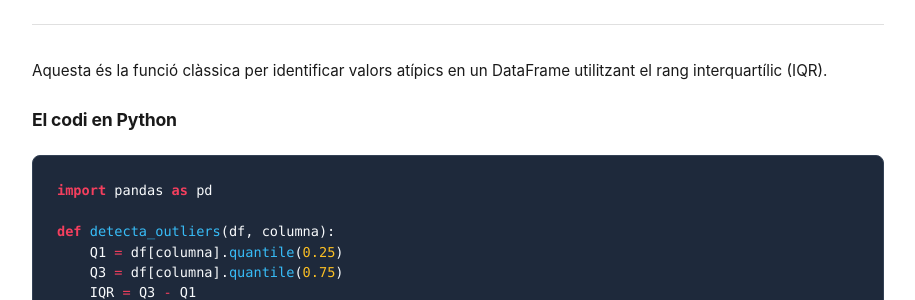
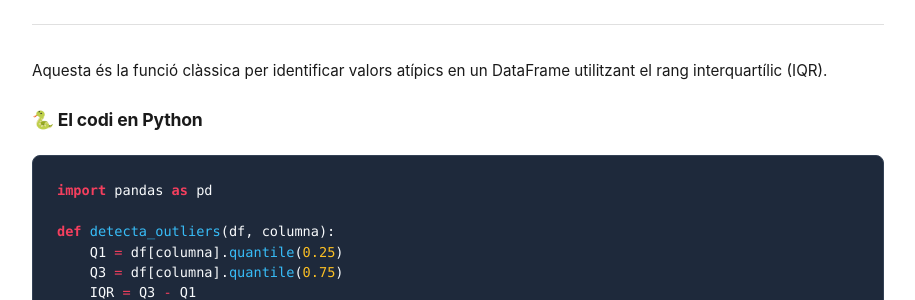
Before and after one commit to alberthr/alberthr.github.io, a Jekyll site: the page built from _posts/2005-06-09-outliers-iqr.md, in a window 1280 px wide. Shown: the part 237-537 px from the top of the page, without its empty margins (182-1097 px from the left). Built offline with Jekyll 4.4.1, drawn with Linux system fonts in a browser that asks for light colours; comment, search, counter and statistics services are not loaded.

````diff
--- a/_posts/2005-06-09-outliers-iqr.md
+++ b/_posts/2005-06-09-outliers-iqr.md
@@ -8,7 +8,7 @@ tags:
 
 Aquesta és la funció clàssica per identificar valors atípics en un DataFrame utilitzant el rang interquartílic (IQR).
 
-### El codi en Python
+### 🐍 El codi en Python
 
 ```python
 import pandas as pd
````
